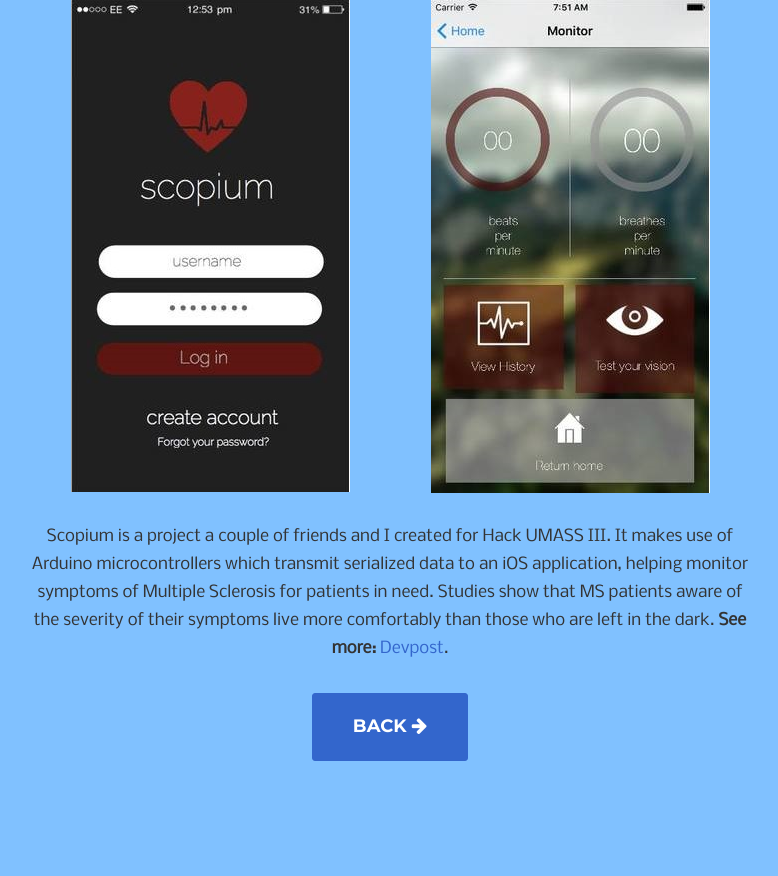
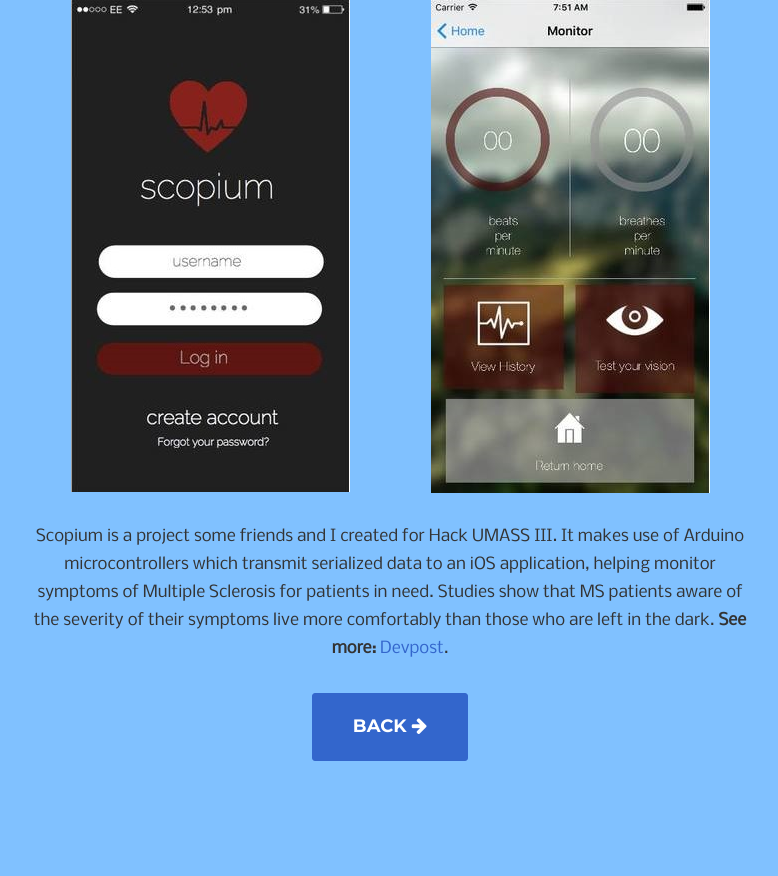
Before and after one commit to jrbartola/Website, a Python web app: template templates/index.html in a window 1280 px wide, after a click that opens the changed part. Shown: the part 260-1136 px from the top of the page, without its empty margins (250-1028 px from the left). Run offline with Jinja, Linux system fonts and the light colour scheme; the template is opened without the code that fills it, so the values that code supplies are empty; some libraries are stand-ins or nearby versions; some web fonts are replaced.

Commit message:
Rewording x2

```diff
--- a/templates/index.html
+++ b/templates/index.html
@@ -399,7 +399,7 @@
                             <div class="col-md-6">
                                 <img class="img-responsive img-centered" src="static/img/scopium1.jpg">
                             </div>
-                            <p>Scopium is a project a couple of friends and I created for Hack UMASS III. It makes use of Arduino microcontrollers which transmit serialized data to an iOS application, helping monitor symptoms of Multiple Sclerosis for patients in need. Studies show that MS patients aware of the severity of their symptoms live more comfortably than those who are left in the dark. <strong>See more:</strong> <a href="http://devpost.com/software/scopium">Devpost</a>.</p>
+                            <p>Scopium is a project some friends and I created for Hack UMASS III. It makes use of Arduino microcontrollers which transmit serialized data to an iOS application, helping monitor symptoms of Multiple Sclerosis for patients in need. Studies show that MS patients aware of the severity of their symptoms live more comfortably than those who are left in the dark. <strong>See more:</strong> <a href="http://devpost.com/software/scopium">Devpost</a>.</p>
                             <button type="button" class="btn btn-xl" data-dismiss="modal">Back <i class="fa fa-arrow-right"></i></button>
                         </div>
                     </div>
@@ -458,7 +458,7 @@
                             <div class="col-md-6">
                                 <img class="img-responsive img-centered" src="static/img/medicus_diagnosis.jpg">
                             </div>
-                            <p>Medicus is an iOS application my friends and I developed for Hack UMASS IV. It harnesses image recognition via the Clarifai API to confidently diagnose various skin ailments given a picture of the condition. An efficient diagnostic tool modeled as an iPhone application has the potential to save doctors time as well as mitigate user anxiety by providing them with immediate, accurate diagnosis. <strong>See more:</strong> <a href="https://devpost.com/software/medicus">Devpost</a>.</p>
+                            <p>Medicus is yet another mobile application my team and I developed at Hack UMASS! It harnesses image recognition to confidently diagnose various skin ailments given a picture of the condition. An efficient diagnostic tool modeled as an iPhone application has the potential to save doctors time as well as mitigate user anxiety by providing them with an immediate, accurate diagnosis. <strong>See more:</strong> <a href="https://devpost.com/software/medicus">Devpost</a>.</p>
                             <button type="button" class="btn btn-xl" data-dismiss="modal">Back <i class="fa fa-arrow-right"></i></button>
                         </div>
                     </div>
```
